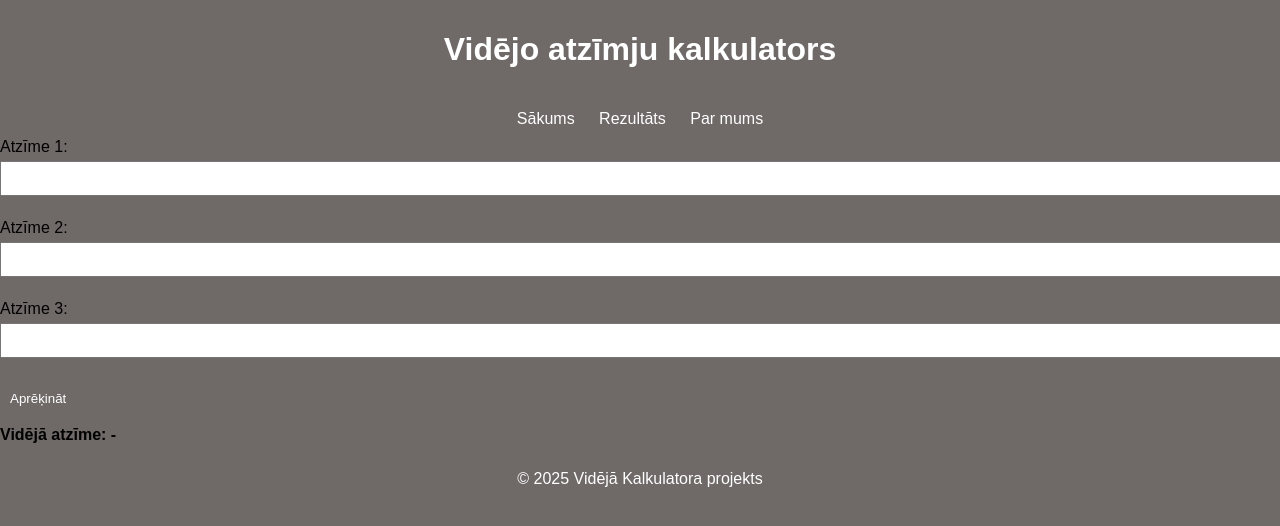
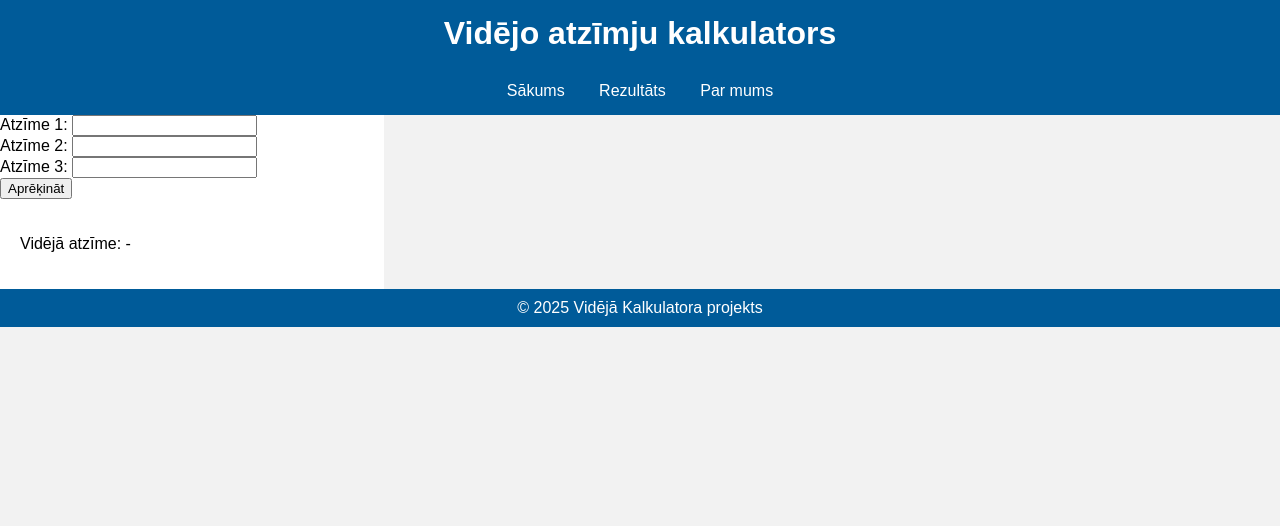
Before and after one commit to beatrisekk08/mans-milakais-projekts-programesana, a plain HTML site: page index.html in a window 1280 px wide. Drawn offline with Linux system fonts and the light colour scheme.

Commit message:
Update style.css

```diff
--- a/style.css
+++ b/style.css
@@ -1,76 +1,83 @@
+
     body {
   font-family: Arial, sans-serif;
-    background-color: #6f6968;
   margin: 0;
   padding: 0;
+  background-color: #f2f2f2;
 }
 
 header, nav, footer {
-    background-color: #6f6968;
+  background-color: #005b99;
   color: white;
-    padding: 10px;
   text-align: center;
+  padding: 15px;
 }
 
 nav a {
-    margin: 0 10px;
   color: white;
+  margin: 0 15px;
   text-decoration: none;
 }
 
-.container {
-    display: flex;
-    margin: 20px;
+h1, h2 {
+  margin: 0;
+}
+📄 layout.css
+css
+Copy
+Edit
+#left-content, #center-content, #right-content {
+  float: left;
+  padding: 20px;
+  box-sizing: border-box;
 }
 
-.left-content, .right-content {
-    width: 20%;
-    padding: 10px;
+#left-content {
+  width: 30%;
+  background-color: #ffffff;
 }
 
-.center-content {
-    width: 60%;
-    padding: 10px;
+#center-content {
+  width: 40%;
+  background-color: #e8f4fc;
 }
 
-input {
-    display: block;
-    margin: 5px 0;
-    padding: 8px;
-    width: 100%;
+#right-content {
+  width: 30%;
+  background-color: #ffffff;
 }
 
-button {
+footer {
+  clear: both;
+  background-color: #005b99;
+  color: white;
+  text-align: center;
   padding: 10px;
-    background-color: #6f6968;
-    color: white;
-    border: none;
-    cursor: pointer;
+  margin-top: 20px;
 }
+📄 script.js
+javascript
+Copy
+Edit
+function calculateAverage() {
+  const marks = [
+    Number(document.getElementById("mark1").value),
+    Number(document.getElementById("mark2").value),
+    Number(document.getElementById("mark3").value)
+  ];
 
-#result {
-    margin-top: 10px;
-    font-weight: bold;
-}
-function calculateAverage() {
-    let inputs = document.querySelectorAll('#gradeForm input');
-    let grades = [];
-
-    for (let i = 0; i < inputs.length; i++) {
-        let value = parseFloat(inputs[i].value);
-
-        if (isNaN(value) || value < 1 || value > 10) {
-            alert("Lūdzu, ievadiet skaitļus no 1 līdz 10 visos laukos.");
+  for (let i = 0; i < marks.length; i++) {
+    if (isNaN(marks[i]) || marks[i] < 1 || marks[i] > 10) {
+      alert("Lūdzu, ievadi atzīmes no 1 līdz 10 visos laukos.");
       return;
     }
-
-        grades.push(value);
   }
 
   let sum = 0;
-    for (let i = 0; i < grades.length; i++) {
-        sum += grades[i];
+  for (let i = 0; i < marks.length; i++) {
+    sum += marks[i];
   }
 
-    let average = sum / grades.length;
-    document.getElementById("result").innerText = "Vidējā atzīme: " + average.toFixed(2);
+  const average = (sum / marks.length).toFixed(2);
+  document.getElementById("result").innerText = `Vidējā atzīme: ${average}`;
+}
```
Lines whose indentation alone changed are shown as unchanged.
